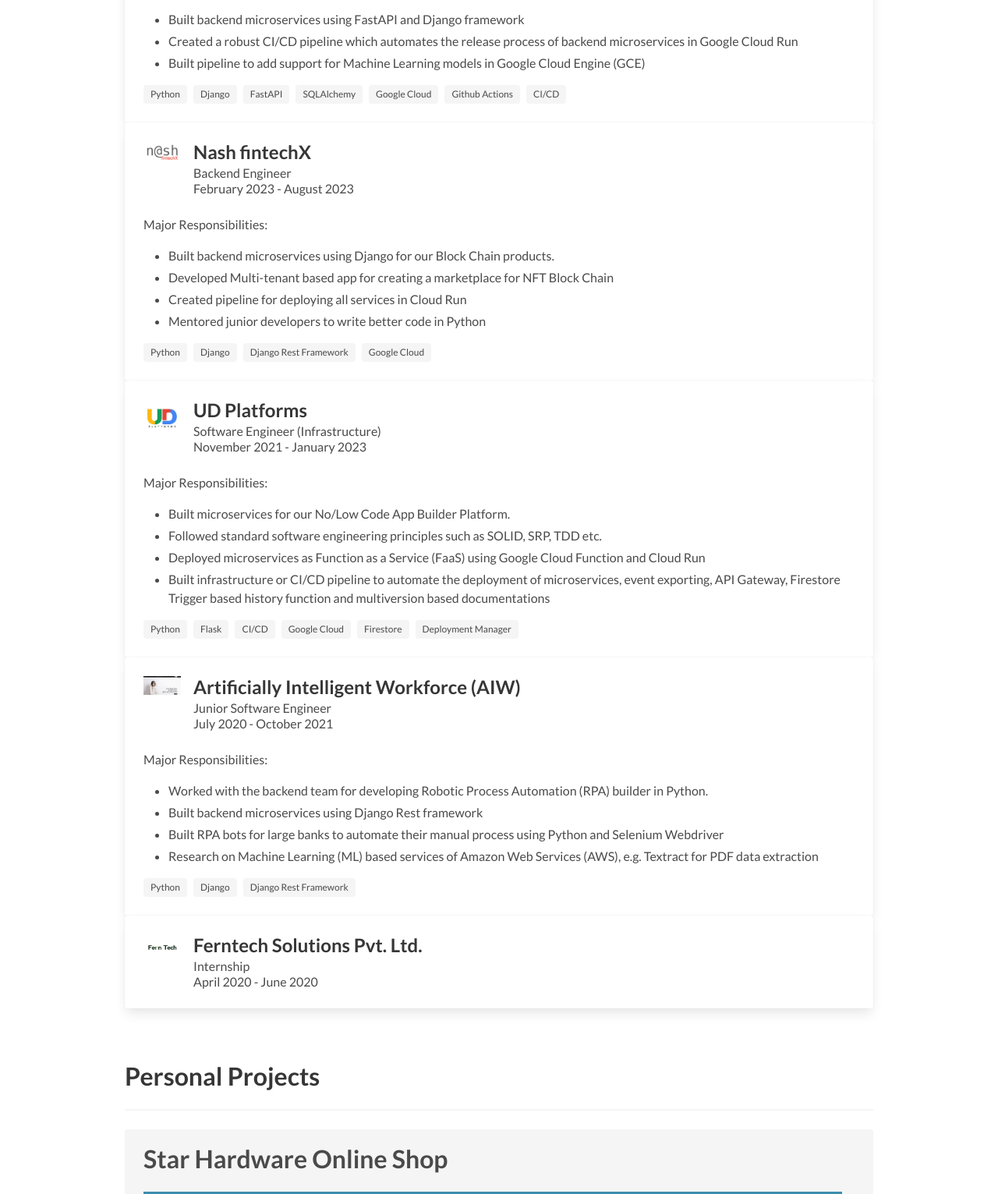
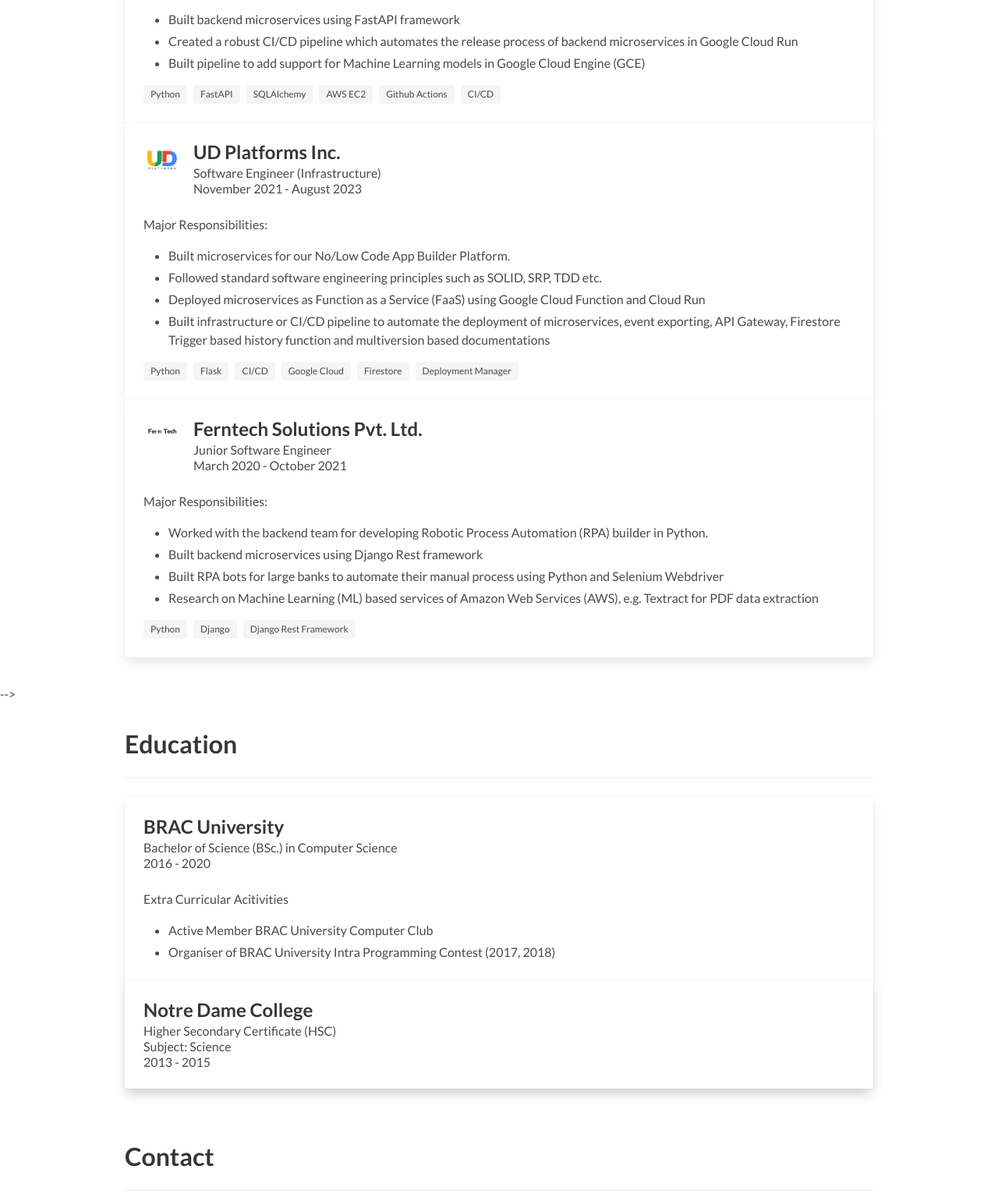
Before and after one commit to omar115/omar-portfolio, a plain HTML site: page index.html in a window 1280 px wide. Shown: the part 948-2479 px from the top of the page at 78% size. Drawn offline with Linux system fonts and the light colour scheme.

Commit message:
profile updated

```diff
--- a/index.html
+++ b/index.html
@@ -55,7 +55,7 @@
               Omar Hasan
             </h1>
             <h2 class="subtitle">
-              Backend Engineer | Cloud Engineer (GCP) | 4+ YEO
+              Backend Engineer | Cloud | 4+ YOE
             </h2>
             <p style="display: flex; justify-content: center; gap: 100px;">
               <a href="docs/resume.pdf" class="icon has-text-light">
@@ -97,7 +97,7 @@
               </figure>
             </div>
             <div class="media-content">
-              <p class="title is-4">Gigalogy Inc.</p>
+              <p class="title is-4">Gigalogy Ltd.</p>
               <p class="subtitle is-6">Software Engineer <br><time datetime="2023-9">September 2023</time> - <time
                   datetime="2019-9">Present</time> </p>
             </div>
@@ -105,23 +105,22 @@
           <div class="content">
             <p>Major Responsibilities:</p>
             <ul>
-              <li>Built backend microservices using FastAPI and Django framework</li>
+              <li>Built backend microservices using FastAPI framework</li>
               <li>Created a robust CI/CD pipeline which automates the release process of backend microservices in Google Cloud Run</li>
               <li>Built pipeline to add support for Machine Learning models in Google Cloud Engine (GCE)</li>
             </ul>
             <div class="tags">
               <span class="tag">Python</span>
-              <span class="tag">Django</span>
               <span class="tag">FastAPI</span>
               <span class="tag">SQLAlchemy</span>
-              <span class="tag">Google Cloud</span>
+              <span class="tag">AWS EC2</span>
               <span class="tag">Github Actions</span>
               <span class="tag">CI/CD</span>
             </div>
           </div>
         </div>
       </div>
-      <div class="card">
+      <!-- <div class="card">
         <div class="card-content">
           <div class="media">
             <div class="media-left">
@@ -151,7 +150,7 @@
             </div>
           </div>
         </div>
-      </div>
+      </div> -->
 
       <div class="card">
         <div class="card-content">
@@ -162,9 +161,9 @@
               </figure>
             </div>
             <div class="media-content">
-              <p class="title is-4">UD Platforms</p>
+              <p class="title is-4">UD Platforms Inc.</p>
               <p class="subtitle is-6">Software Engineer (Infrastructure) <br><time datetime="2023-9">November 2021</time> - <time
-                  datetime="2019-9">January 2023</time> </p>
+                  datetime="2019-9">August 2023</time> </p>
             </div>
           </div>
           <div class="content">
@@ -192,12 +191,12 @@
           <div class="media">
             <div class="media-left">
               <figure class="image is-48x48">
-                <img src="img/aiw.png" alt="Placeholder image">
+                <img src="img/ferntech.png" alt="Placeholder image">
               </figure>
             </div>
             <div class="media-content">
-              <p class="title is-4">Artificially Intelligent Workforce (AIW)</p>
-              <p class="subtitle is-6">Junior Software Engineer <br><time datetime="2023-9">July 2020</time> - <time
+              <p class="title is-4">Ferntech Solutions Pvt. Ltd.</p>
+              <p class="subtitle is-6">Junior Software Engineer <br><time datetime="2023-9">March 2020</time> - <time
                   datetime="2019-9">October 2021</time> </p>
             </div>
           </div>
@@ -218,7 +217,7 @@
           </div>
         </div>
       </div>
-      <div class="card">
+      <!-- <div class="card">
         <div class="card-content">
           <div class="media">
             <div class="media-left">
@@ -234,11 +233,11 @@
           </div>
 
         </div>
-      </div>
+      </div> -->
     </div>
   </section>
 
-  <section class="section">
+  <!-- <section class="section">
     <div class="container">
       <h1 class="title">Personal Projects</h1>
       <hr />
@@ -247,7 +246,7 @@
           <div class="tile">
             <div class="tile is-parent">
               <article class="tile is-child notification">
-                <p class="title">Star Hardware Online Shop</p>
+                <p class="title">ISourceU online shop</p>
                 <figure class="image is-3by2">
                   <img class="modal-trigger" data-target="project-1-modal" src="img/starhardware.png">
                 </figure>
@@ -303,7 +302,7 @@
         </div>
       </div>
     </div>
-  </section>
+  </section> -->
 
   <section class="section">
     <div class="container">
@@ -313,8 +312,8 @@
         <div class="card-content">
           <div class="content">
             <p class="title is-4">BRAC University</p>
-            <p class="subtitle is-6">Bachelor of Science (BSc.) in Computer Science - <time datetime="2016-9">May 2016</time> - <time
-                datetime="2019-9">December 2020</time></p>
+            <p class="subtitle is-6">Bachelor of Science (BSc.) in Computer Science <br> <time datetime="2016-9">2016</time> - <time
+                datetime="2019-9">2020</time></p>
           </div>
           <div class="content">
             Extra Curricular Acitivities
@@ -324,6 +323,14 @@
             </ul>
           </div>
         </div>
+        <div class="card">
+          <div class="card-content">
+            <div class="content">
+              <p class="title is-4">Notre Dame College</p>
+              <p class="subtitle is-6">Higher Secondary Certificate (HSC) <br> Subject: Science <br> <time datetime="2016-9">2013</time> - <time
+                  datetime="2019-9">2015</time></p>
+            </div>
+          </div>
       </div>
     </div>
   </section>
@@ -374,7 +381,7 @@
     <div class="modal-background"></div>
     <div class="modal-card">
       <header class="modal-card-head">
-        <p class="modal-card-title">A online based hardware selling shop</p>
+        <p class="modal-card-title">A online based cloth selling shop</p>
         <button class="delete" aria-label="close"></button>
       </header>
       <section class="modal-card-body">
@@ -411,7 +418,7 @@
     </div>
   </div>
 
-  <div id="project-2-modal" class="modal">
+  <!-- <div id="project-2-modal" class="modal">
     <div class="modal-background"></div>
     <div class="modal-card">
       <header class="modal-card-head">
@@ -454,7 +461,7 @@
         <button class="button is-success">Close</button>
       </footer>
     </div>
-  </div>
+  </div> -->
 
   <div id="project-3-modal" class="modal">
     <div class="modal-background"></div>
```
